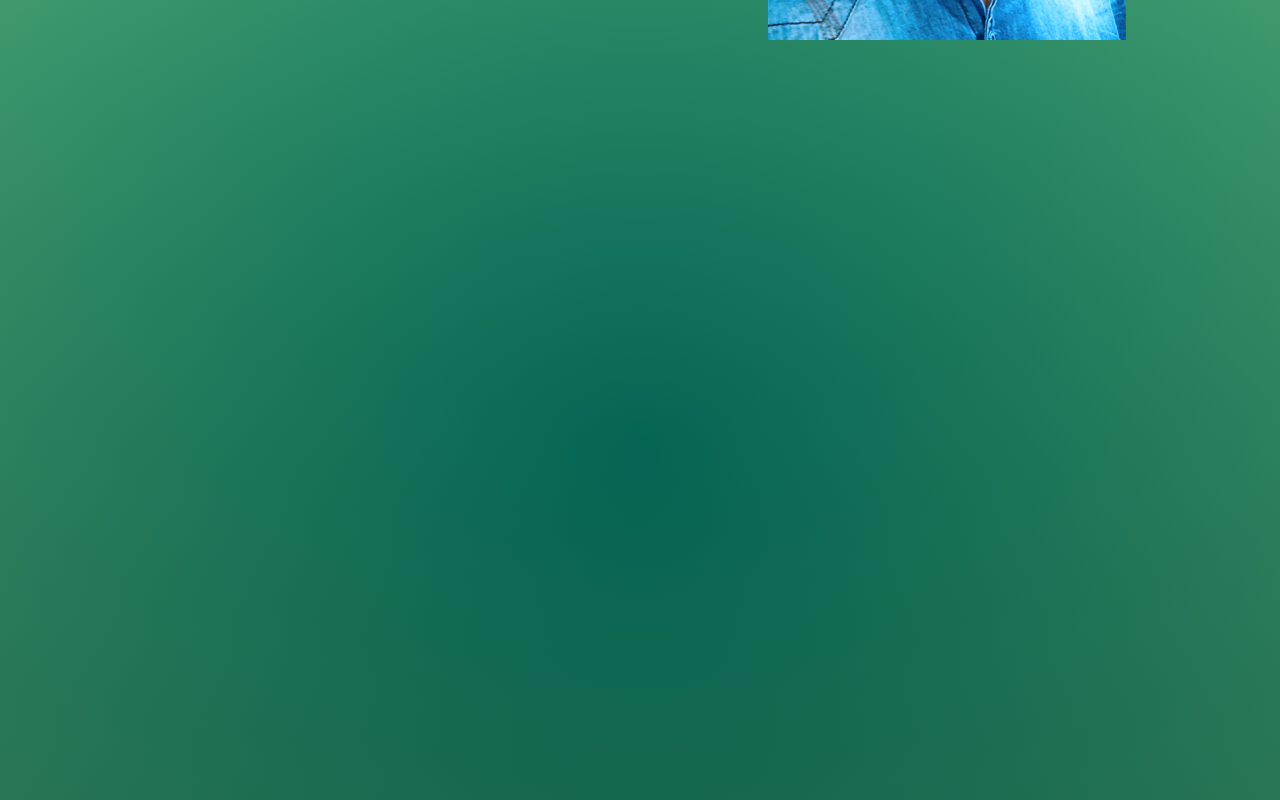
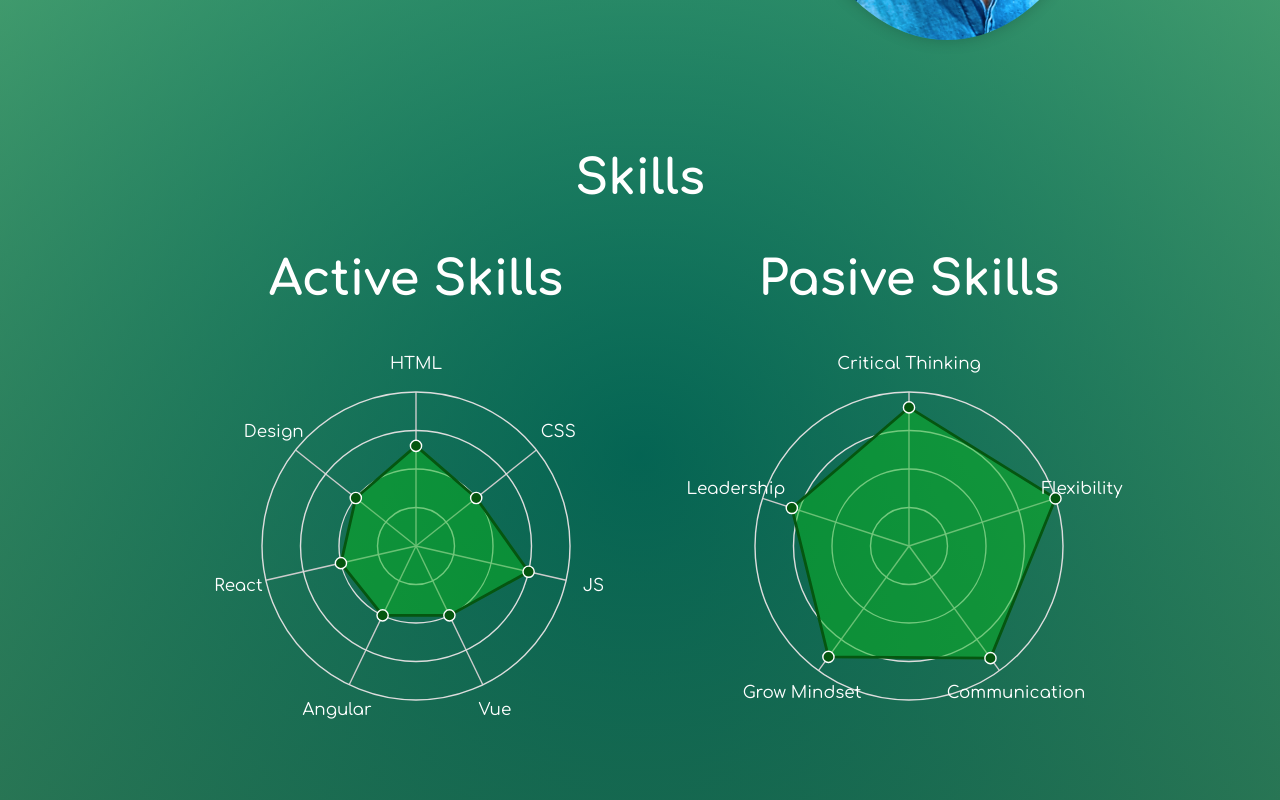
Before and after one commit to NecronX24/portfolio, a Vue app: page / in a window 1280 px wide. Shown: the part 680-1480 px from the top of the page. Built offline with nearby package versions, Linux system fonts and the light colour scheme.

Commit message:
feat: RadarChart used

```diff
--- a/src/pages/Home.vue
+++ b/src/pages/Home.vue
@@ -4,6 +4,7 @@ import Navbar from '@/components/Navbar.vue';
 import Slider from '@/components/Slider.vue';
 import CardSlider from '@/components/CardSlider.vue';
 import { onMounted, onBeforeUnmount, ref } from 'vue';
+import RadarChart from '@/components/RadarChart.vue';
 
 let elements =[
     ["Home", "home"],
@@ -54,11 +55,39 @@ onBeforeUnmount(() => {
             <p class="home-p"> A passionate person who is looking for real experience in the programming world!</p>
         </div>
         <div class="image">
-            <img src="/me.png" style="height: 100%; width: 100%;"/>
+            <img src="/me.png" style="height: 100%; width: 100%; box-shadow: 0 0 15px rgba(0, 0, 0, 0.2); border-radius: 50%;"/>
         </div>
     </div>
     <div class="division-div" id="skills">
-
+        <h1>Skills</h1>
+        <div style="display: flex; gap:5%">
+            <div style="display: flex; flex-direction: column; align-items: center;">
+                <h1>Active Skills</h1>
+                <div class="chart">
+                    <RadarChart :data="[
+                        { name: 'HTML', value: 65 },
+                        { name: 'CSS', value: 50 },
+                        { name: 'JS', value: 75 },
+                        { name: 'Vue', value: 50 },
+                        { name: 'Angular', value: 50 },
+                        { name: 'React', value: 50 },
+                        { name: 'Design', value: 50 },
+                    ]"/>
+                </div>
+            </div>
+            <div style="display: flex; flex-direction: column; align-items: center;">
+                <h1>Pasive Skills</h1>
+                <div class="chart">
+                    <RadarChart :data="[
+                        { name: 'Critical Thinking', value: 90 },
+                        { name: 'Flexibility', value: 100 },
+                        { name: 'Communication', value: 90 },
+                        { name: 'Grow Mindset', value: 89 },
+                        { name: 'Leadership', value: 80 },
+                    ]"/>
+                </div>
+            </div>
+        </div>
         <!-- <h1 class="about-me-h1">Who am I?</h1>
         <div class="about-me-text">
             <h2 class="about-me-h2">Lifelong learner</h2>
@@ -132,6 +161,19 @@ onBeforeUnmount(() => {
     gap:20%
 }
 
+#skills{
+    display: flex;
+    align-items: center;
+    flex-direction: column;
+    height: 90vh;
+    width: 100vw;
+}
+
+.chart{
+    height: auto;
+    width: 35vw;
+}
+
 .image{
     display: flex;
     align-items: center;
```
